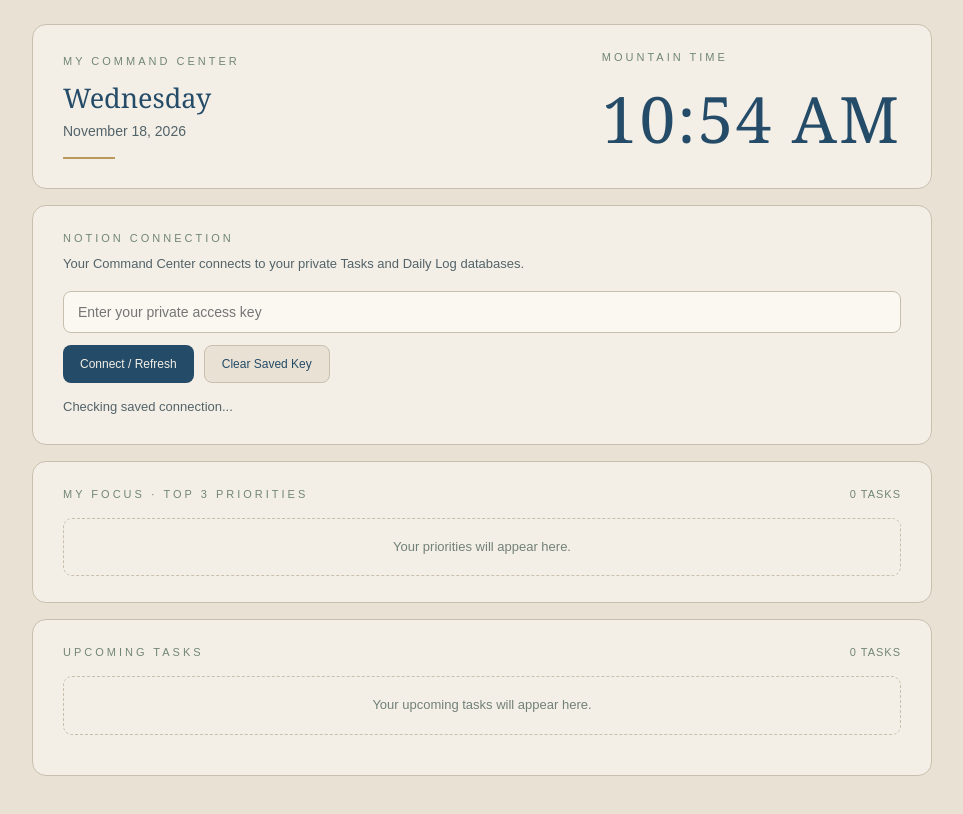
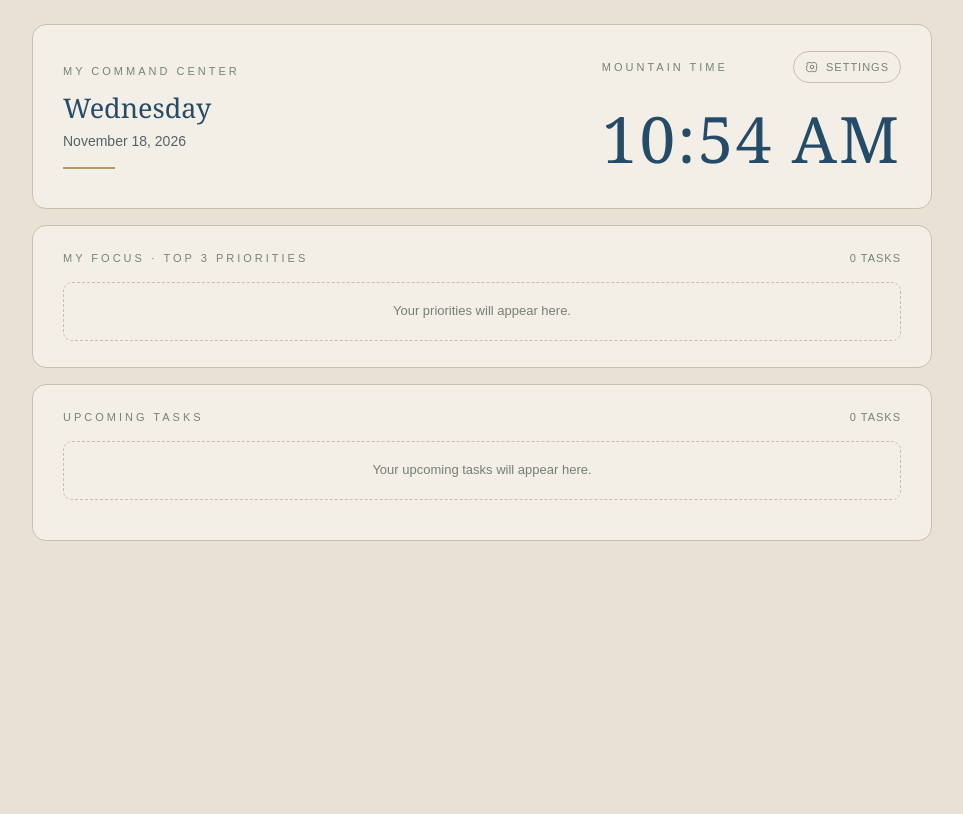
Before and after one commit to doxadenice/command-center-widgets, a plain HTML site: page index.html in a window 1280 px wide. Shown: the whole page, without its empty margins (158-1121 px from the left). Drawn offline with Linux system fonts and the light colour scheme.

Commit message:
Update index.html

```diff
--- a/index.html
+++ b/index.html
@@ -62,8 +62,48 @@ body {
   margin-top: 18px;
 }
 
-.connection .label,
-.dashboard-section .label {
+.header-actions {
+  display: flex;
+  align-items: center;
+  justify-content: space-between;
+  gap: 12px;
+  margin-bottom: 12px;
+}
+
+.header-actions .label { margin: 0; }
+
+.settings-toggle {
+  display: inline-flex;
+  align-items: center;
+  gap: 7px;
+  padding: 8px 11px;
+  border: 1px solid #C9BFAF;
+  border-radius: 20px;
+  background: transparent;
+  color: #718675;
+  font: 11px Arial, sans-serif;
+  letter-spacing: 1px;
+  cursor: pointer;
+}
+
+.settings-toggle:hover {
+  background: #E9E1D3;
+}
+
+.settings-toggle svg {
+  width: 14px;
+  height: 14px;
+}
+
+.connection {
+  display: none;
+}
+
+.connection.open {
+  display: block;
+}
+
+.connection .label {
   margin-bottom: 10px;
 }
 
@@ -195,15 +235,33 @@ body {
   </section>
 
   <section class="right">
-    <div class="label">Mountain Time</div>
+    <div class="header-actions">
+      <div class="label">Mountain Time</div>
+      <button
+        id="settings-toggle"
+        class="settings-toggle"
+        type="button"
+        aria-expanded="false"
+        aria-controls="connection-panel"
+      >
+        <svg viewBox="0 0 24 24" fill="none"
+          stroke="currentColor" stroke-width="1.7"
+          stroke-linecap="round" stroke-linejoin="round"
+          aria-hidden="true">
+          <circle cx="12" cy="12" r="3"/>
+          <path d="M19.4 15a1.7 1.7 0 0 0 .3 1.9l.1.1-1.7 2.9-.2-.1a1.7 1.7 0 0 0-1.8.1l-.2.1h-3.4l-.1-.2a1.7 1.7 0 0 0-1.5-1 1.7 1.7 0 0 0-1.5 1l-.1.2H6l-.1-.2a1.7 1.7 0 0 0-1.5-1l-.2.1-1.7-2.9.1-.1A1.7 1.7 0 0 0 3 14.1l-.1-.2v-3.4l.2-.1a1.7 1.7 0 0 0 1-1.5 1.7 1.7 0 0 0-1-1.5l-.2-.1 1.7-2.9.2.1a1.7 1.7 0 0 0 1.8-.1l.2-.1h3.4l.1.2a1.7 1.7 0 0 0 1.5 1 1.7 1.7 0 0 0 1.5-1l.1-.2h3.4l.1.2a1.7 1.7 0 0 0 1.5 1l.2-.1 1.7 2.9-.1.1a1.7 1.7 0 0 0-.3 1.9l.1.2v3.4z"/>
+        </svg>
+        SETTINGS
+      </button>
+    </div>
     <div id="clock"></div>
   </section>
 </main>
 
-<section class="connection">
-  <div class="label">Notion Connection</div>
+<section id="connection-panel" class="connection">
+  <div class="label">Connection Settings</div>
   <p class="description">
-    Your Command Center connects to your private Tasks and Daily Log databases.
+    Your access key is saved in this browser. Your Command Center reconnects automatically when you open the page.
   </p>
 
   <input
@@ -216,10 +274,10 @@ body {
   >
 
   <div class="actions">
-    <button id="connect-button" class="action-button">
+    <button id="connect-button" class="action-button" type="button">
       Connect / Refresh
     </button>
-    <button id="clear-button" class="action-button secondary">
+    <button id="clear-button" class="action-button secondary" type="button">
       Clear Saved Key
     </button>
   </div>
@@ -287,8 +345,15 @@ const keyInput = document.getElementById("widget-key");
 const connectButton = document.getElementById("connect-button");
 const clearButton = document.getElementById("clear-button");
 const statusBox = document.getElementById("connection-status");
+const settingsToggle = document.getElementById("settings-toggle");
+const connectionPanel = document.getElementById("connection-panel");
 
 keyInput.value = localStorage.getItem(STORAGE_KEY) || "";
+
+settingsToggle.addEventListener("click", () => {
+  const isOpen = connectionPanel.classList.toggle("open");
+  settingsToggle.setAttribute("aria-expanded", String(isOpen));
+});
 
 function getProperty(page, name) {
   return page.properties?.[name];
@@ -406,9 +471,7 @@ function renderTasks(containerId, tasks, emptyMessage) {
       .filter(Boolean)
       .forEach(value => {
         const item = document.createElement("span");
-        item.textContent = value.startsWith("Due ")
-          ? value
-          : value;
+        item.textContent = value;
         details.appendChild(item);
       });
 
@@ -498,10 +561,15 @@ clearButton.addEventListener("click", () => {
   localStorage.removeItem(STORAGE_KEY);
   keyInput.value = "";
   statusBox.textContent = "Saved key cleared from this browser.";
+
   document.getElementById("top-tasks").innerHTML =
     '<div class="empty-state">Connect to Notion to load your priorities.</div>';
+
   document.getElementById("upcoming-tasks").innerHTML =
     '<div class="empty-state">Connect to Notion to load upcoming tasks.</div>';
+
+  document.getElementById("top-count").textContent = "0 TASKS";
+  document.getElementById("upcoming-count").textContent = "0 TASKS";
 });
 
 if (keyInput.value.trim()) {
```
